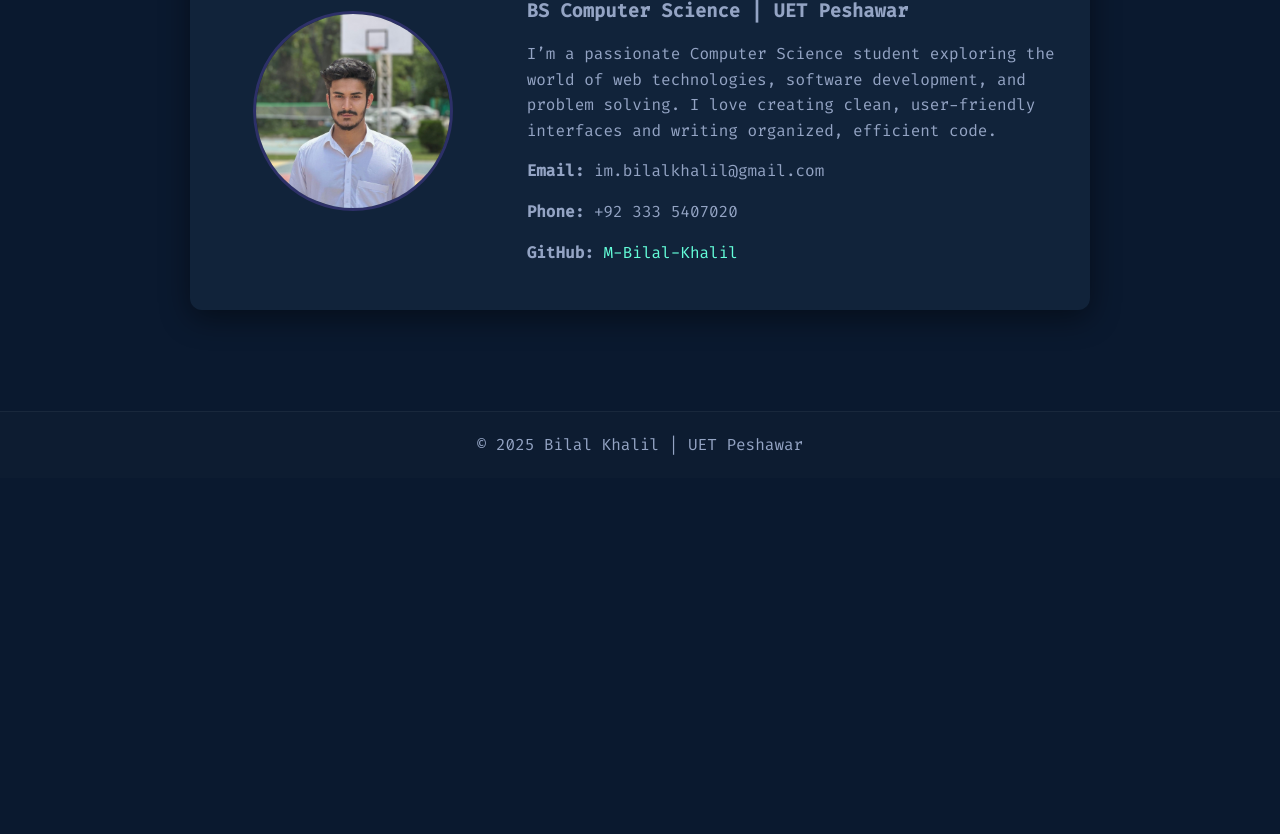
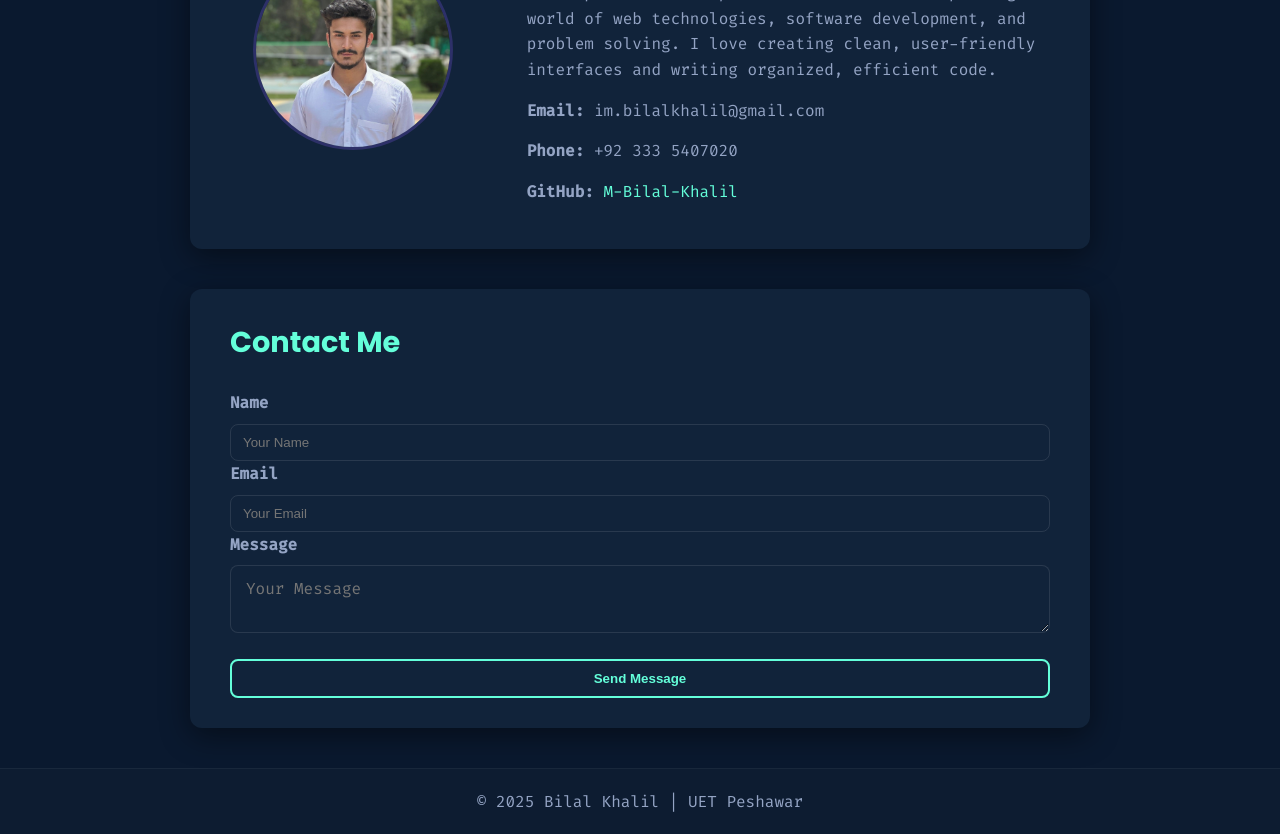
Before and after one commit to M-Bilal-Khalil/Web-Tasks, a plain HTML site: page Lab-2/profile.html in a window 1280 px wide. Shown: the part 246-1080 px from the top of the page. Before the commit the page ends 800 px from the top, so only its background shows below. Drawn offline with Linux system fonts and the light colour scheme.

Commit message:
Successful

```diff
--- a/Lab-2/profile.html
+++ b/Lab-2/profile.html
@@ -12,8 +12,8 @@
   <nav class="navbar">
     <div class="logo">Web Technologies</div>
     <ul class="nav-links">
-      <li><a href="index.html">Home</a></li>
-      <li><a href="profile.html">Profile</a></li>
+      <li><a href="index.html" >Home</a></li>
+      <li><a href="profile.html" class="active">Profile</a></li>
       <li><a href="schedule.html">Schedule</a></li>
       <li><a href="registration.html">Registration</a></li>
       <li><a href="../index.html" class="main-home-btn">Main Site ⤴</a></li>
@@ -21,9 +21,9 @@
   </nav>
 </header>
 
-
-  <!-- ===== MAIN PROFILE SECTION ===== -->
 <main class="profile">
+  <div class="profile-container">
+    <!-- PROFILE CARD -->
     <section class="profile-card">
       <div class="profile-left">
         <img src="assets/IMG_20251013_205936.jpg" alt="Profile photo of Bilal Khalil" class="profile-img" />
@@ -44,7 +44,38 @@
         </div>
       </div>
     </section>
+
+    <!-- CONTACT FORM -->
+    <section class="profile-card contact-card">
+      <div class="profile-right" style="flex:1;">
+        <h1>Contact Me</h1>
+        <form name="contact" method="POST" data-netlify="true" action="thankyou.html">
+          <input type="hidden" name="form-name" value="contact" />
+
+          <div class="form-group">
+            <label for="contact-name">Name</label>
+            <input type="text" id="contact-name" name="name" placeholder="Your Name" required />
+          </div>
+
+          <div class="form-group">
+            <label for="contact-email">Email</label>
+            <input type="email" id="contact-email" name="email" placeholder="Your Email" required />
+          </div>
+
+          <div class="form-group">
+            <label for="contact-message">Message</label>
+            <textarea id="contact-message" name="message" placeholder="Your Message" required></textarea>
+          </div>
+          <br>
+          <div class="form-group">
+            <button type="submit" class="btn-submit">Send Message</button>
+          </div>
+        </form>
+      </div>
+    </section>
+  </div>
 </main>
+
 
 <!-- ===== FOOTER ===== -->
 <footer>
--- a/Lab-2/styles/style.css
+++ b/Lab-2/styles/style.css
@@ -336,6 +336,60 @@ footer {
 }
 footer a { color: var(--accent); text-decoration: none; }
 
+/* Contact  */
+
+.profile-container {
+  display: flex;
+  flex-direction: column;
+  align-items: center;
+  gap: 40px; /* space between profile card and contact form */
+  width: 100%;
+  max-width: 900px; /* same width as profile card */
+  margin: 0 auto;
+}
+
+.contact-card {
+  background: var(--muted-surface);
+  padding: 30px 40px;
+  border-radius: var(--radius);
+  box-shadow: var(--shadow);
+  width: 100%;
+}
+
+.contact-card h1 {
+  color: var(--accent);
+  margin-bottom: 25px;
+  text-align: left;
+  font-family: "Poppins", sans-serif;
+}
+
+/* Use same form styling as registration-form */
+.contact-card .form-group input,
+.contact-card .form-group textarea {
+  width: 100%;
+}
+
+.contact-card .form-group textarea {
+  width: 100%;
+  padding: 12px 15px;
+  border-radius: 8px;
+  border: 1px solid rgba(255, 255, 255, 0.1);
+  background: var(--muted-surface);
+  color: var(--text);
+  font-size: 1rem;
+  font-family: "Fira Code", monospace;
+  resize: vertical;
+  transition: border-color 0.2s ease, box-shadow 0.2s ease;
+}
+
+.contact-card .form-group textarea:focus {
+  outline: none;
+  border-color: var(--accent);
+  box-shadow: 0 0 8px rgba(100, 255, 218, 0.3);
+}
+
+
+
 /* ---------- RESPONSIVE ---------- */
 @media (max-width: 820px) {
   .navbar { flex-direction: column; gap: 10px; }
```
Also changed, not shown: Lab-2/registration.html (+1 -1 lines). Lines whose indentation alone changed are shown as unchanged.
